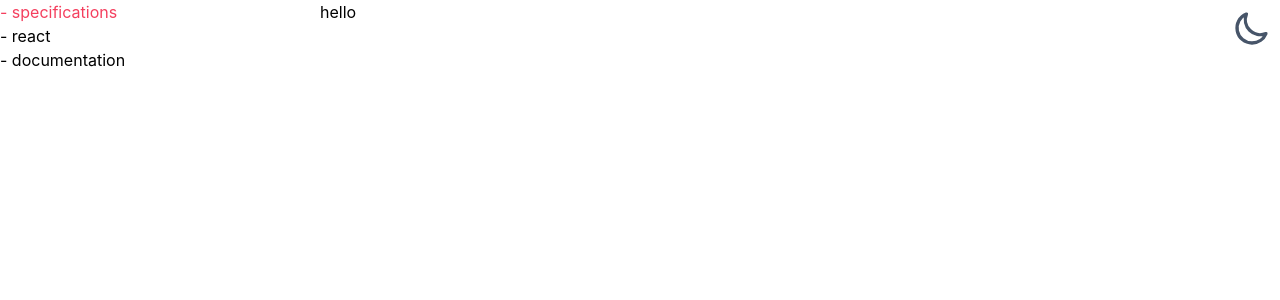
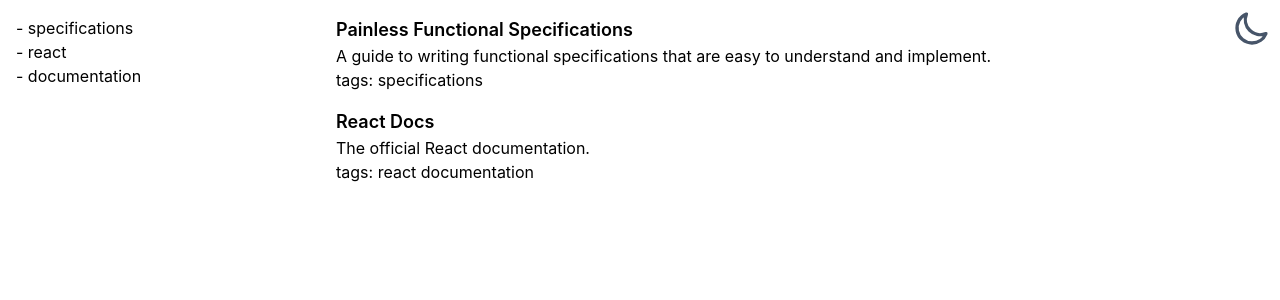
Before and after one commit to yanislav-igonin/mustread, a Next.js app: page / in a window 1280 px wide. Shown: the top 300 px of the page. Built offline with nearby package versions, Linux system fonts and the light colour scheme.

Commit message:
add article

```diff
--- /dev/null
+++ b/components/Article.tsx
@@ -0,0 +1,30 @@
+import { Mustread } from 'mustreads';
+import Link from 'next/link';
+
+type HeadingProps = Pick<Mustread, 'title' | 'url'>;
+type DescriptionProps = Pick<Mustread, 'description'>;
+type TagsProps = Pick<Mustread, 'tags'>;
+
+type Props = {
+  data: Mustread;
+}
+
+const ArticleHeading = ({ title, url }: HeadingProps) =>
+  <Link target={'_blank'} href={url}>
+    <h1 className='text-lg font-semibold dark:text-stone-100 hover:text-rose-500 dark:hover:text-rose-500'>{title}</h1>
+  </Link>;
+
+const ArticleDescription = ({ description }: DescriptionProps) =>
+  <p className='dark:text-stone-100'>
+    {description}
+  </p>;
+
+const ArticleTags = ({ tags }: TagsProps) => <div className='dark:text-stone-100'>
+  tags: {tags.map((t) => <span key={t}>{t} </span>)}
+</div>;
+
+export const Article = ({ data: { title, description, url, tags } }: Props) => <div className='mb-4'>
+  <ArticleHeading title={title} url={url} />
+  <ArticleDescription description={description} />
+  <ArticleTags tags={tags} />
+</div>;
--- a/components/Layout.tsx
+++ b/components/Layout.tsx
@@ -7,11 +7,11 @@
     <DarkModeButton />
   </div>
 
-  <div className='w-screen h-screen dark:bg-slate-500 grid grid-cols-4'>
+  <div className='w-screen h-screen dark:bg-slate-700 grid grid-cols-4'>
     <div>
       <Menu tags={tags} />
     </div>
-    <div className='col-span-3'>
+    <div className='col-span-3 p-4'>
       <main>
         {children}
       </main>
--- a/components/Menu.tsx
+++ b/components/Menu.tsx
@@ -11,7 +11,7 @@
   </Link>
 </li>;
 
-export const Menu = ({ tags }: Props) => <div>
+export const Menu = ({ tags }: Props) => <div className='p-4'>
   <ul>
     {tags.map(Tag)}
   </ul>
--- a/components/index.ts
+++ b/components/index.ts
@@ -2,3 +2,4 @@
 export * from './GithubIcon';
 export * from './Layout';
 export * from './Menu';
+export * from './Article';
--- a/mustreads.ts
+++ b/mustreads.ts
@@ -1,4 +1,4 @@
-type Mustread = { title: string; description: string; url: string; tags: string[]; };
+export type Mustread = { title: string; description: string; url: string; tags: string[]; };
 
 export const mustreads: Mustread[] = [
   {
--- a/pages/index.tsx
+++ b/pages/index.tsx
@@ -1,6 +1,7 @@
 import type { NextPage } from 'next';
 import Head from 'next/head';
-import { Layout } from '@components';
+import { Article, Layout } from '@components';
+import { mustreads } from 'mustreads';
 
 const Home: NextPage = () => {
   return <div>
@@ -9,7 +10,7 @@
     </Head>
 
     <Layout>
-      hello
+      {mustreads.map((m) => <Article key={m.url} data={m} />)}
     </Layout>
   </div>;
 };
```
